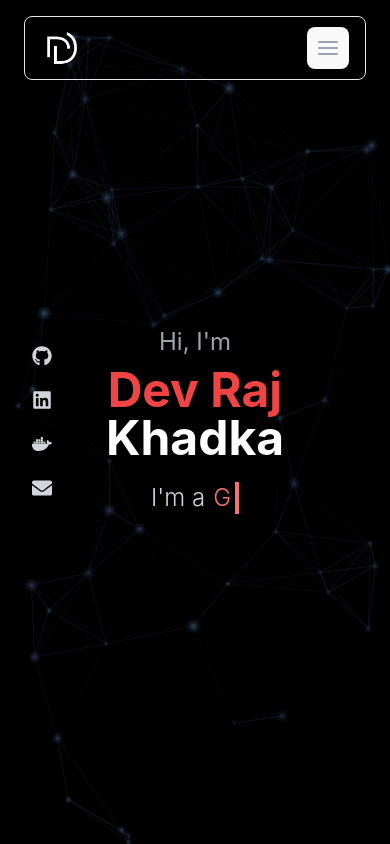
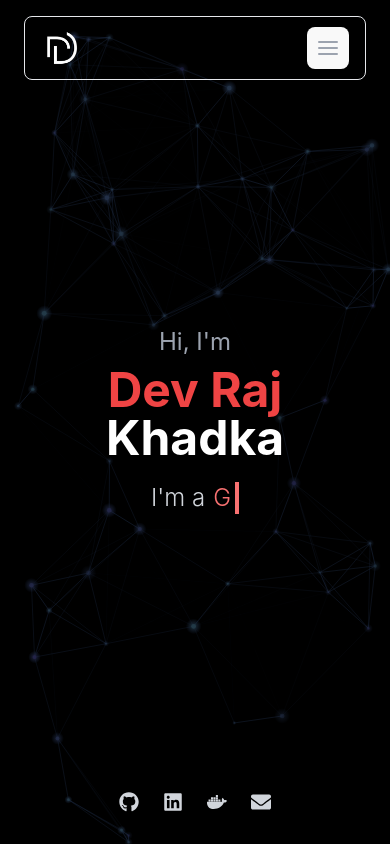
Before and after one commit to devrajKhadka-smiley/debrix, a React (Vite) app: page / in a window 390 px wide. Built offline with nearby package versions, Linux system fonts and the light colour scheme.

Commit message:
Fix: mobile view social icons

```diff
--- a/src/components/Hero.jsx
+++ b/src/components/Hero.jsx
@@ -64,8 +64,9 @@ const Hero = () => {
         </div>
       </div>
 
-      {/* Left Side - Social Icons - Positioned absolutely on the left */}
-      <div className="absolute left-8 md:left-12 h-48 flex flex-col items-center justify-center space-y-6 z-10">
+      {/* Social Icons - Vertical on desktop, horizontal at bottom on mobile */}
+      <div className="fixed bottom-8 left-1/2 transform -translate-x-1/2 md:left-8 md:bottom-auto md:top-1/2 md:-translate-y-1/2 md:translate-x-0 z-10">
+        <div className="flex flex-row space-x-6 md:space-x-0 md:space-y-6 md:flex-col">
           <a href="https://github.com/yourusername" target="_blank" rel="noopener noreferrer" className="text-gray-300 hover:text-white transition-colors duration-300">
             <FaGithub size={20} />
           </a>
@@ -78,7 +79,7 @@ const Hero = () => {
           <a href="mailto:your.email@example.com" className="text-gray-300 hover:text-white transition-colors duration-300">
             <FaEnvelope size={20} />
           </a>
-        {/* <div className="h-24 w-px bg-gray-500 mt-2"></div> */}
+        </div>
       </div>
 
       {/* Right Side - Vertical Line - Positioned absolutely on the right */}
```
Lines whose indentation alone changed are shown as unchanged.
